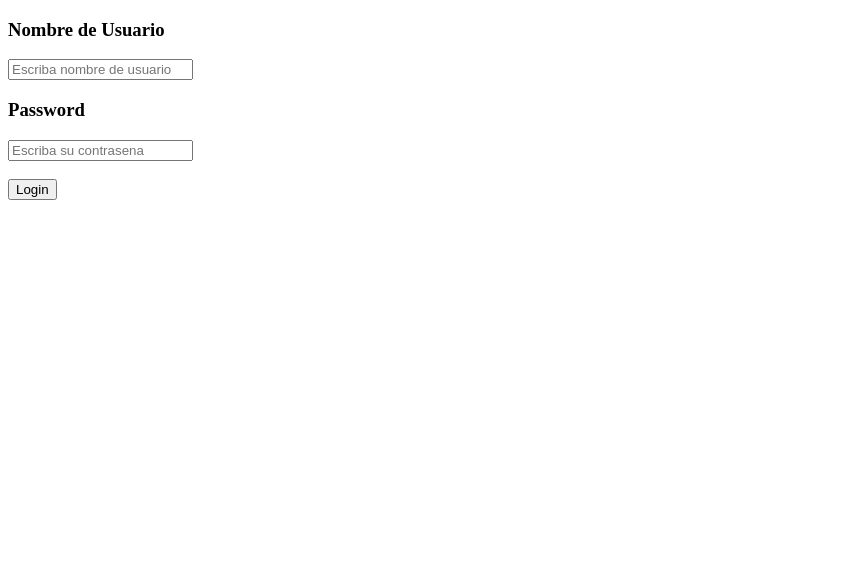
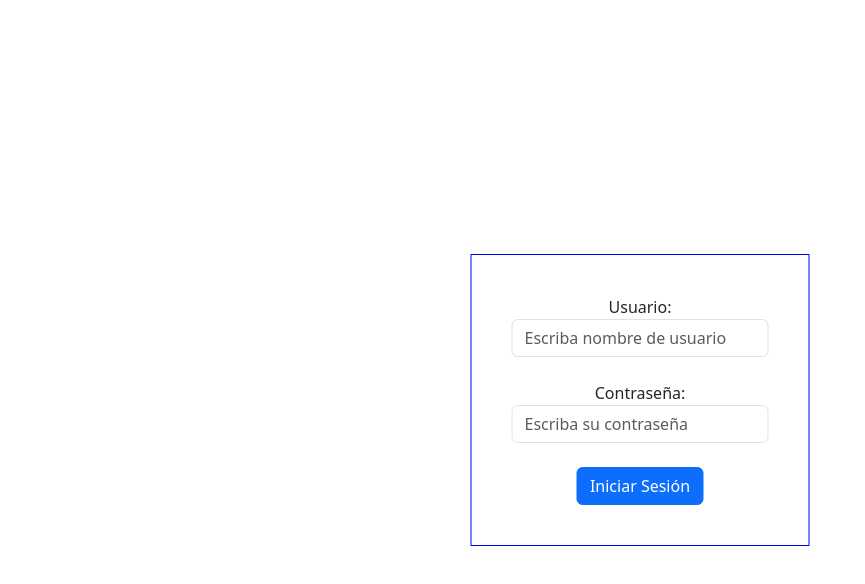
Before and after one commit to yurisaraviad/login-react, a React (Create React App) app: page / in a window 1280 px wide. Shown: the top 584 px of the page, without its empty margins (0-865 px from the left). Built offline with nearby package versions, Linux system fonts and the light colour scheme.

Commit message:
formulario con bootstrap

```diff
--- a/package.json
+++ b/package.json
@@ -6,9 +6,14 @@
     "@testing-library/jest-dom": "^5.17.0",
     "@testing-library/react": "^13.4.0",
     "@testing-library/user-event": "^13.5.0",
+    "axios": "^1.6.2",
+    "bootstrap": "^5.3.2",
+    "md5": "^2.3.0",
     "react": "^18.2.0",
     "react-dom": "^18.2.0",
+    "react-router-dom": "^6.20.1",
     "react-scripts": "5.0.1",
+    "universal-cookie": "^6.1.1",
     "web-vitals": "^2.1.4"
   },
   "scripts": {
--- /dev/null
+++ b/src/css/Login.css
@@ -0,0 +1,13 @@
+.containerPrincipal {
+    position: absolute;
+      left: 50%;
+      top: 50%;
+      transform: translate(-50%, -50%);
+      border: 1px solid blue;
+      padding: 40px;
+      background-color: white;
+  }
+
+  .containerSecundario{
+    text-align: center;
+  }
--- a/src/index.js
+++ b/src/index.js
@@ -1,13 +1,14 @@
 import React from 'react';
 import ReactDOM from 'react-dom/client';
 
-import Routes from './routes/Routes';
+import App from './routes/App';
 
+//se reemplazo Routes por App 11:10
 
 
 const root = ReactDOM.createRoot(document.getElementById('root'));
 root.render(
   <React.StrictMode>
-    <Routes />
+    <App />
   </React.StrictMode>
 );
--- /dev/null
+++ b/src/pages/Login.js
@@ -0,0 +1,40 @@
+import React, { Component } from 'react';
+import '../css/Login.css';
+import 'bootstrap/dist/css/bootstrap.min.css';
+
+class Login extends Component {
+  render() {
+    return (
+        <div className="containerPrincipal">
+        <div className="containerSecundario">
+          <div className="form-group">
+            <label>Usuario: </label>
+            <br />
+            <input
+              type="text"
+              className="form-control"
+              name="username"
+              placeholder="Escriba nombre de usuario"
+              onChange={this.handleChange}
+            />
+            <br />
+            <label>Contraseña: </label>
+            <br />
+            <input
+              type="password"
+              className="form-control"
+              name="password"
+              placeholder="Escriba su contraseña"
+              onChange={this.handleChange}
+            />
+            <br />
+            <button className="btn btn-primary" onClick={()=> this.iniciarSesion()}>Iniciar Sesión</button>
+          </div>
+        </div>
+      </div>
+
+    )
+  }
+}
+
+export default Login;
--- /dev/null
+++ b/src/routes/App.js
@@ -0,0 +1,34 @@
+//import logo from './logo.svg';
+//import './App.css';
+
+import React from 'react';
+import {BrowserRouter as Router, Route, Routes} from 'react-router-dom'
+import Login from '../pages/Login';
+
+
+//se reemplazo Routes por App 11:10
+
+function App() {
+
+  // return(
+  //   <BrowserRouter>
+  //     <Switch>
+  //       <Route exact path="/" component={Login}/>
+  //     </Switch>
+  //   </BrowserRouter>
+  // )
+
+
+  return(
+    <Router>
+      <Routes>
+        <Route path="/" element={<Login />} />
+
+      </Routes>
+    </Router>
+  )
+
+
+}
+
+export default App;
--- a/src/routes/Routes.js
+++ /dev/null
@@ -1,33 +0,0 @@
-//import logo from './logo.svg';
-//import './App.css';
-
-import React from 'react';
-
-function Routes() {
-
-
-
-
-
-  return (
-    <div className="App">
-
-
-
-      <h3>Nombre de Usuario</h3>
-      <input type="text" placeholder="Escriba nombre de usuario"/>
-
-
-      <h3>Password</h3>
-      <input type="text" placeholder="Escriba su contrasena"/>
-      <br/>
-      <br/>
-
-      <button>Login</button>
-
-
-    </div>
-  );
-}
-
-export default Routes;
```
Also changed, not shown: 1 other file (tests, documents, lock files or other folders).
